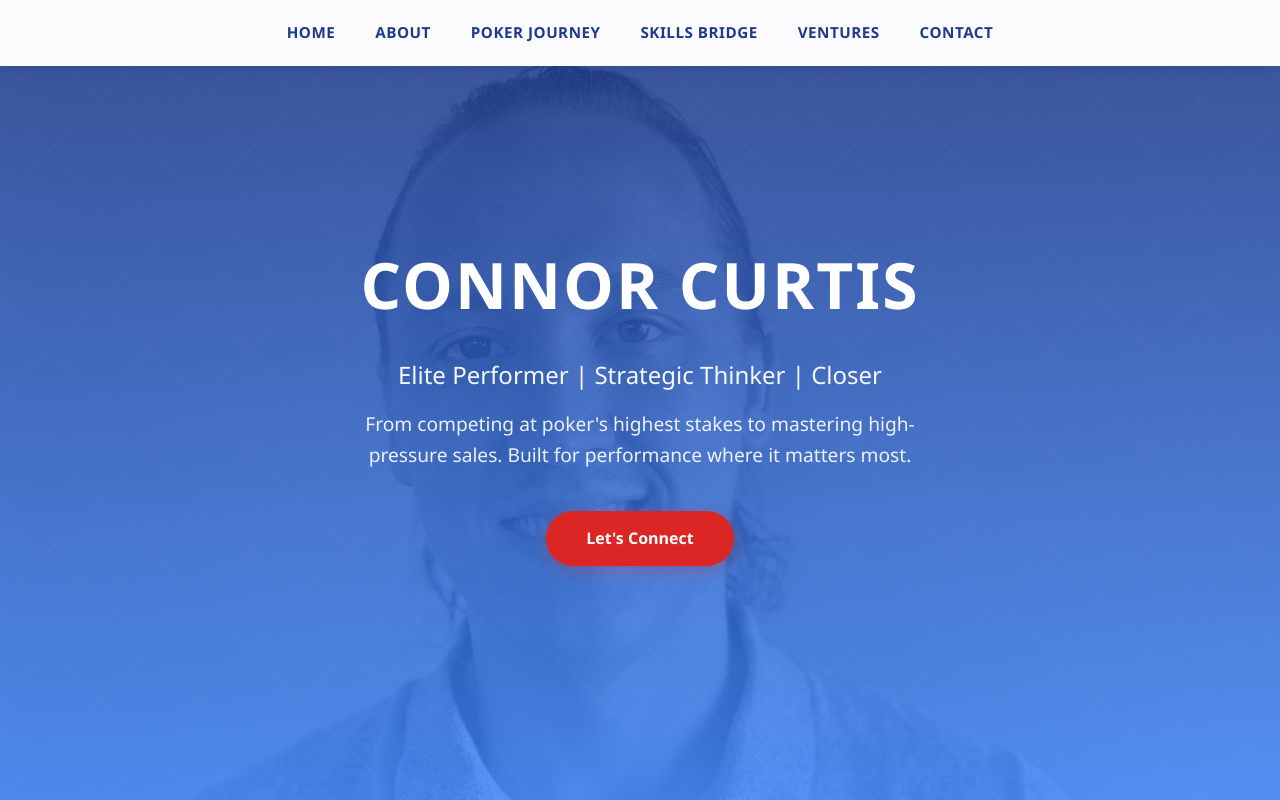
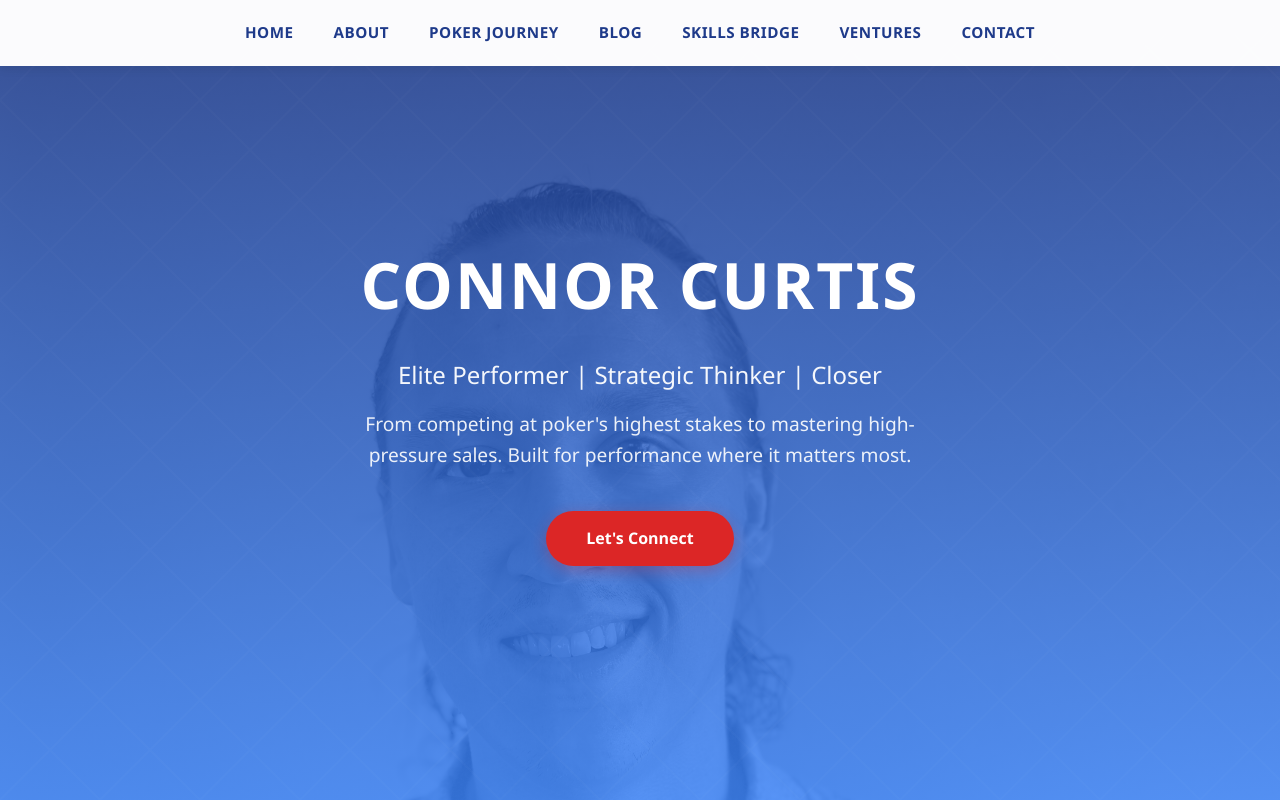
Before and after one commit to Connorcurtis-a/connorcurtis-a.github.io, a plain HTML site: page index.html in a window 1280 px wide. Shown: the top 800 px of the page. Drawn offline with Linux system fonts and the light colour scheme.

Commit message:
Update index.html

```diff
--- a/index.html
+++ b/index.html
@@ -56,7 +56,7 @@
             background: linear-gradient(rgba(30, 58, 138, 0.85), rgba(59, 130, 246, 0.85)),
                         url('https://github.com/Connorcurtis-a/connorcurtis-a.github.io/blob/main/headshot.jpg?raw=true');
             background-size: cover;
-            background-position: center 20%;
+            background-position: center top;
             color: white;
             display: flex;
             align-items: center;
@@ -441,6 +441,7 @@
             <li><a href="#home">HOME</a></li>
             <li><a href="#about">ABOUT</a></li>
             <li><a href="#poker">POKER JOURNEY</a></li>
+            <li><a href="blog.html">BLOG</a></li>
             <li><a href="#bridge">SKILLS BRIDGE</a></li>
             <li><a href="#sales">VENTURES</a></li>
             <li><a href="#contact">CONTACT</a></li>
```
